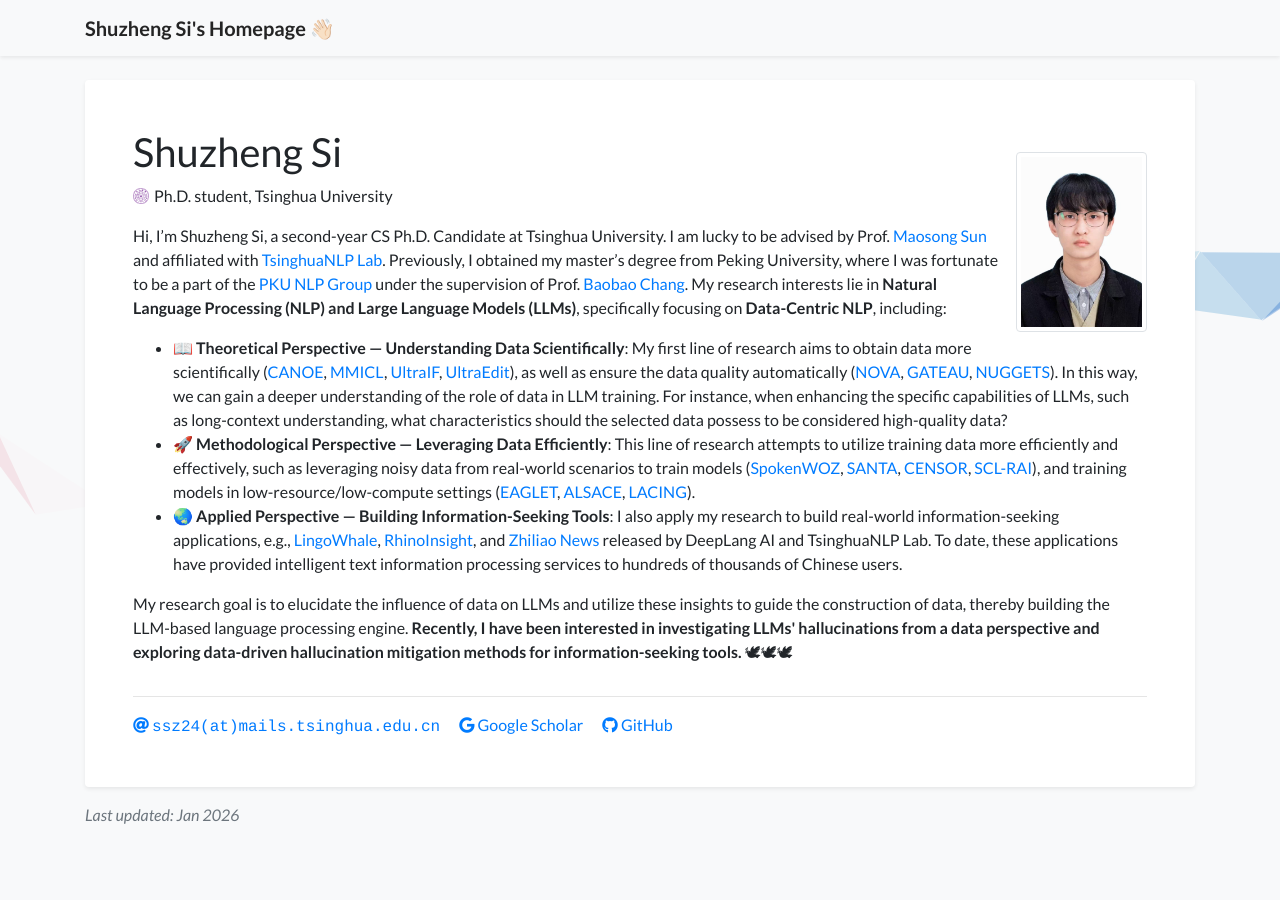
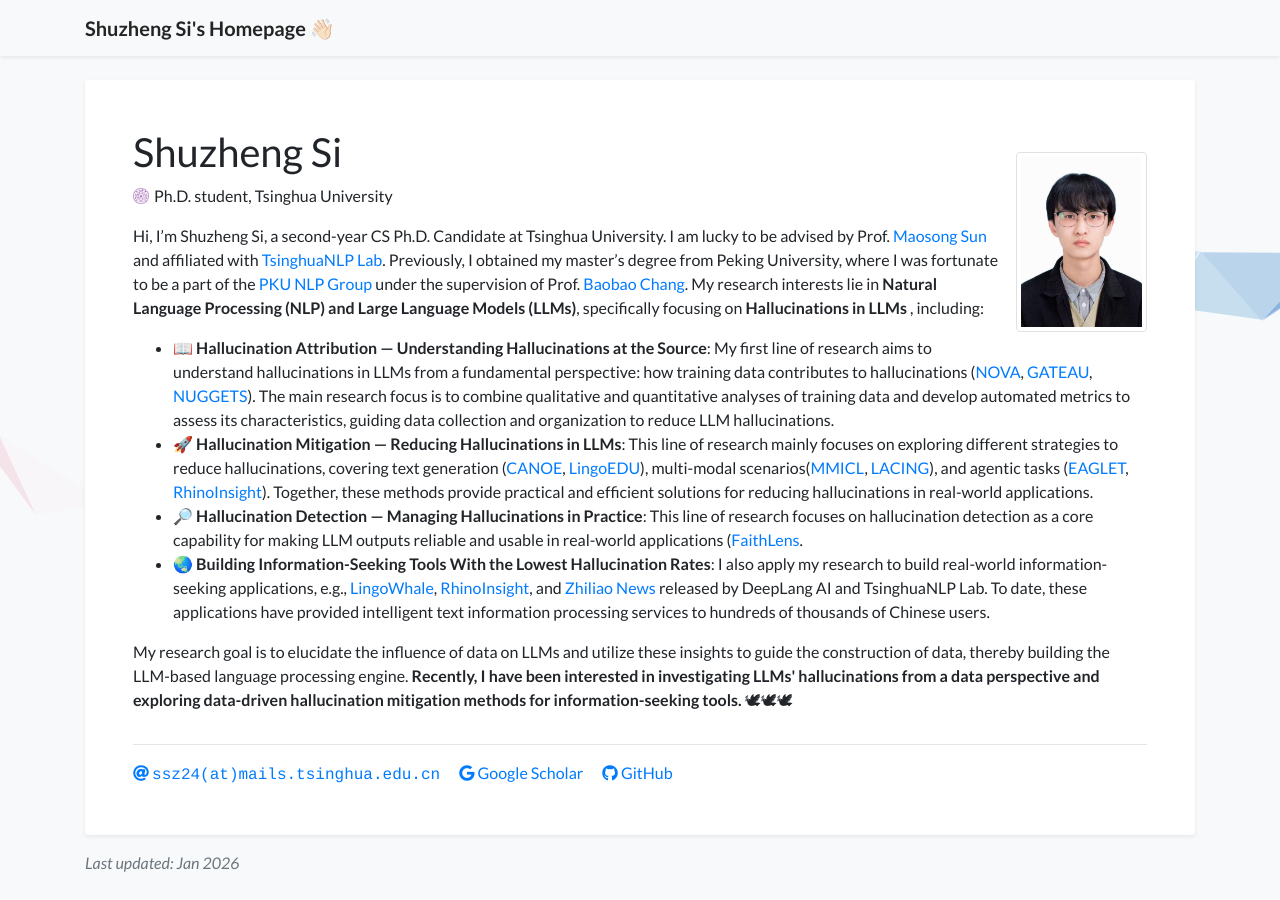
Before and after one commit to S1s-Z/s1s-z.github.io, a Jekyll site: the page built from index.html, in a window 1280 px wide. Built offline with Jekyll 4.4.1, drawn with Linux system fonts in a browser that asks for light colours; a style sheet for code colours, icons or effects is not loaded.

Commit message:
Update profile.yml

```diff
--- a/_data/profile.yml
+++ b/_data/profile.yml
@@ -19,17 +19,20 @@ github: S1s-Z
 # xiaohongshu: 5fa2663000000000010068e2
 
 short_bio: >-
-  Hi, I’m Shuzheng Si, a second-year CS Ph.D. Candidate at Tsinghua University. I am lucky to be advised by Prof. <a href="https://scholar.google.com/citations?hl=en&user=zIgT0HMAAAAJ">Maosong Sun</a> and affiliated with <a href="https://nlp.csai.tsinghua.edu.cn">TsinghuaNLP Lab</a>. Previously, I obtained my master’s degree from Peking University, where I was fortunate to be a part of the <a href="https://pkunlp-icler.github.io/">PKU NLP Group</a> under the supervision of Prof. <a href="https://scholar.google.com.au/citations?user=LaKNyhQAAAAJ">Baobao Chang</a>. My research interests lie in <b>Natural Language Processing (NLP) and Large Language Models (LLMs)</b>, specifically focusing on <b>Data-Centric NLP</b>, including:
+  Hi, I’m Shuzheng Si, a second-year CS Ph.D. Candidate at Tsinghua University. I am lucky to be advised by Prof. <a href="https://scholar.google.com/citations?hl=en&user=zIgT0HMAAAAJ">Maosong Sun</a> and affiliated with <a href="https://nlp.csai.tsinghua.edu.cn">TsinghuaNLP Lab</a>. Previously, I obtained my master’s degree from Peking University, where I was fortunate to be a part of the <a href="https://pkunlp-icler.github.io/">PKU NLP Group</a> under the supervision of Prof. <a href="https://scholar.google.com.au/citations?user=LaKNyhQAAAAJ">Baobao Chang</a>. My research interests lie in <b>Natural Language Processing (NLP) and Large Language Models (LLMs)</b>, specifically focusing on <b>Hallucinations in LLMs </b>, including:
   <br>
   <ul class="pub">
       <li>
-          📖 <b>Theoretical Perspective — Understanding Data Scientifically</b>: My first line of research aims to obtain data more scientifically (<a href="https://arxiv.org/abs/2505.16483">CANOE</a>, <a href="https://arxiv.org/abs/2309.07915">MMICL</a>, <a href="https://arxiv.org/abs/2502.04153">UltraIF</a>, <a href="https://arxiv.org/abs/2407.05282">UltraEdit</a>), as well as ensure the data quality automatically (<a href="https://arxiv.org/abs/2502.07340">NOVA</a>, <a href="https://arxiv.org/abs/2410.15633">GATEAU</a>, <a href="https://arxiv.org/abs/2312.10302">NUGGETS</a>). In this way, we can gain a deeper understanding of the role of data in LLM training. For instance, when enhancing the specific capabilities of LLMs, such as long-context understanding, what characteristics should the selected data possess to be considered high-quality data?
+          📖 <b>Hallucination Attribution — Understanding Hallucinations at the Source</b>: My first line of research aims to understand hallucinations in LLMs from a fundamental perspective: how training data contributes to hallucinations (<a href="https://arxiv.org/abs/2502.07340">NOVA</a>, <a href="https://arxiv.org/abs/2410.15633">GATEAU</a>, <a href="https://arxiv.org/abs/2312.10302">NUGGETS</a>). The main research focus is to combine qualitative and quantitative analyses of training data and develop automated metrics to assess its characteristics, guiding data collection and organization to reduce LLM hallucinations.
       </li>
       <li>
-          🚀 <b>Methodological Perspective — Leveraging Data Efficiently</b>: This line of research attempts to utilize training data more efficiently and effectively, such as leveraging noisy data from real-world scenarios to train models (<a href="https://arxiv.org/abs/2305.13040">SpokenWOZ</a>, <a href="https://arxiv.org/abs/2305.04076">SANTA</a>, <a href="https://arxiv.org/abs/2311.08010">CENSOR</a>, <a href="https://arxiv.org/abs/2209.01646">SCL-RAI</a>), and training models in low-resource/low-compute settings (<a href="https://arxiv.org/abs/2510.05608">EAGLET</a>, <a href="https://arxiv.org/abs/2404.08491">ALSACE</a>, <a href="https://arxiv.org/abs/2411.14279">LACING</a>).
+          🚀 <b>Hallucination Mitigation  — Reducing Hallucinations in LLMs</b>: This line of research mainly focuses on exploring different strategies to reduce hallucinations, covering text generation (<a href="https://arxiv.org/abs/2505.16483">CANOE</a>, <a href="https://arxiv.org/abs/2512.14244">LingoEDU</a>), multi-modal scenarios(<a href=https://arxiv.org/abs/2309.07915">MMICL</a>, <a href=https://arxiv.org/abs/2411.14279">LACING</a>), and agentic tasks (<a href=https://arxiv.org/abs/2510.05608">EAGLET</a>, <a href=https://arxiv.org/abs/2511.18743">RhinoInsight</a>). Together, these methods provide practical and efficient solutions for reducing hallucinations in real-world applications.
       </li>
       <li>
-          🌏 <b>Applied Perspective — Building Information-Seeking Tools</b>: I also apply my research to build real-world information-seeking applications, e.g., <a href="https://lingowhale.com/">LingoWhale</a>, <a href="https://research.deeplang.net/">RhinoInsight</a>, and <a href="https://zhiliao.news/">Zhiliao News</a> released by DeepLang AI and TsinghuaNLP Lab. To date, these applications have provided intelligent text information processing services to hundreds of thousands of Chinese users.
+          🔎 <b>Hallucination Detection  — Managing Hallucinations in Practice</b>: This line of research focuses on hallucination detection as a core capability for making LLM outputs reliable and usable in real-world applications (<a href="https://arxiv.org/abs/2512.20182">FaithLens</a>.
+      </li>
+      <li>
+          🌏 <b>Building Information-Seeking Tools With the Lowest Hallucination Rates</b>: I also apply my research to build real-world information-seeking applications, e.g., <a href="https://lingowhale.com/">LingoWhale</a>, <a href="https://research.deeplang.net/">RhinoInsight</a>, and <a href="https://zhiliao.news/">Zhiliao News</a> released by DeepLang AI and TsinghuaNLP Lab. To date, these applications have provided intelligent text information processing services to hundreds of thousands of Chinese users.
       </li>
   </ul>
 
```
